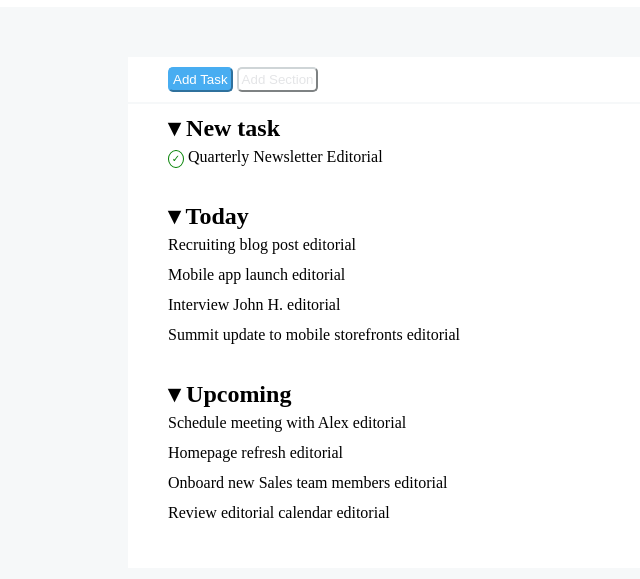
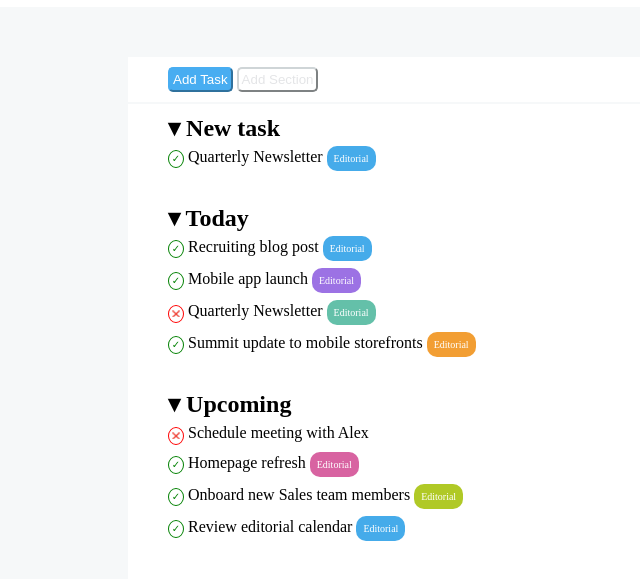
Before and after one commit to NicoloYan/html-css-toboolist, a plain HTML site: page index.html in a window 1280 px wide. Shown: the part 63-642 px from the top of the page, without its empty margins (0-640 px from the left). Drawn offline with Linux system fonts and the light colour scheme.

Commit message:
Fine del main e progetto completato

```diff
--- a/css/style.css
+++ b/css/style.css
@@ -43,7 +43,7 @@ body {
 .container2 {
     padding-left: 40px;
     padding-top: 10px;
-    padding-bottom: 10px;
+    padding-bottom: 40px;
     margin: auto;
     width: 80%;
     background-color: white;
@@ -83,7 +83,41 @@ ul {
     font-size: 10px;
     color: white;
 }
-
+.sfondo-colore-viola {
+    background-color: #9c72e4;
+    padding: 7px;
+    border-radius: 10px;
+    font-size: 10px;
+    color: white;
+}
+.sfondo-colore-verde {
+    background-color: #64c0a9;
+    padding: 7px;
+    border-radius: 10px;
+    font-size: 10px;
+    color: white;
+}
+.sfondo-colore-arancione {
+    background-color: #f29e33;
+    padding: 7px;
+    border-radius: 10px;
+    font-size: 10px;
+    color: white;
+}
+.sfondo-colore-rosa {
+    background-color: #d863a1;
+    padding: 7px;
+    border-radius: 10px;
+    font-size: 10px;
+    color: white;
+}
+.sfondo-colore-gialloverde {
+    background-color: #b0c926;
+    padding: 7px;
+    border-radius: 10px;
+    font-size: 10px;
+    color: white;
+}
 .check{
     border: 1px solid green;
     color: green;
@@ -94,3 +128,13 @@ ul {
     font-size: 10px;
     border-radius: 50%;
 }
+.cross {
+    border: 1px solid red;
+    color: red;
+    display: inline-block;
+    line-height: 16px;
+    text-align: center;
+    width: 16px;
+    font-size: 6px;
+    border-radius: 50%;
+}
--- a/index.html
+++ b/index.html
@@ -1,5 +1,6 @@
 <!DOCTYPE html>
 <html lang="en">
+
 <head>
     <meta charset="UTF-8">
     <meta http-equiv="X-UA-Compatible" content="IE=edge">
@@ -8,6 +9,7 @@
 
     <link rel="stylesheet" href="css/style.css">
 </head>
+
 <body>
 
     <!--Header-->
@@ -26,28 +28,40 @@
         </div>
         <div class="container2">
             <ul>
-
-                <li class="margine-sotto"><h2> &#9662; New task</h2>
+                <!--Inizio lista con sottoliste-->
+                <li class="margine-sotto">
+                    <h2> &#9662; New task</h2>
                     <ul>
-                        <li class="altezza-riga"><span class="check">&#10003</span> Quarterly Newsletter <span class="sfondo-colore">Editorial</span></li>
+                        <li class="altezza-riga"><span class="check">&#10003;</span> Quarterly Newsletter <span
+                                class="sfondo-colore-blu">Editorial</span></li>
                     </ul>
                 </li>
 
-                <li class="margine-sotto"><h2>&#9662; Today </h2>
+                <li class="margine-sotto">
+                    <h2>&#9662; Today </h2>
                     <ul>
-                        <li class="altezza-riga">Recruiting blog post <span>editorial</span></li>
-                        <li class="altezza-riga">Mobile app launch  <span>editorial</span></li>
-                        <li class="altezza-riga">Interview John H. <span>editorial</span></li>
-                        <li class="altezza-riga">Summit update to mobile storefronts <span>editorial</span></li>
+                        <li class="altezza-riga"><span class="check">&#10003;</span> Recruiting blog post <span
+                                class="sfondo-colore-blu">Editorial</span></li>
+                        <li class="altezza-riga"><span class="check">&#10003;</span> Mobile app launch <span
+                                class="sfondo-colore-viola">Editorial</span></li>
+                        <li class="altezza-riga"><span class="cross">&#10060;</span> Quarterly Newsletter <span
+                                class="sfondo-colore-verde">Editorial</span></li>
+                        <li class="altezza-riga"><span class="check">&#10003;</span> Summit update to mobile storefronts
+                            <span class="sfondo-colore-arancione">Editorial</span></li>
                     </ul>
                 </li>
 
-                <li class="margine-sotto"><h2> &#9662; Upcoming </h2>
+                <li class="margine-sotto">
+                    <h2> &#9662; Upcoming </h2>
                     <ul>
-                        <li class="altezza-riga">Schedule meeting with Alex <span>editorial</span></li>
-                        <li class="altezza-riga">Homepage refresh <span>editorial</span></li>
-                        <li class="altezza-riga">Onboard new Sales team members <span>editorial</span></li>
-                        <li class="altezza-riga">Review editorial calendar <span>editorial</span></li>
+                        <li class="altezza-riga"><span class="cross">&#10060;</span><span> Schedule meeting with Alex</span>
+                        </li>
+                        <li class="altezza-riga"><span class="check">&#10003;</span> Homepage refresh <span
+                                class="sfondo-colore-rosa">Editorial</span></li>
+                        <li class="altezza-riga"><span class="check">&#10003;</span> Onboard new Sales team members <span
+                                class="sfondo-colore-gialloverde">Editorial</span></li>
+                        <li class="altezza-riga"><span class="check">&#10003;</span> Review editorial calendar <span
+                                class="sfondo-colore-blu">Editorial</span></li>
                     </ul>
                 </li>
 
@@ -55,4 +69,5 @@
         </div>
     </main>
 </body>
+
 </html>
```
